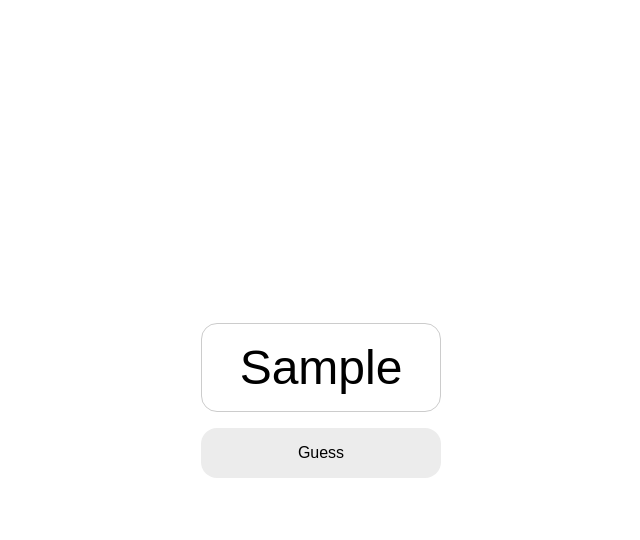
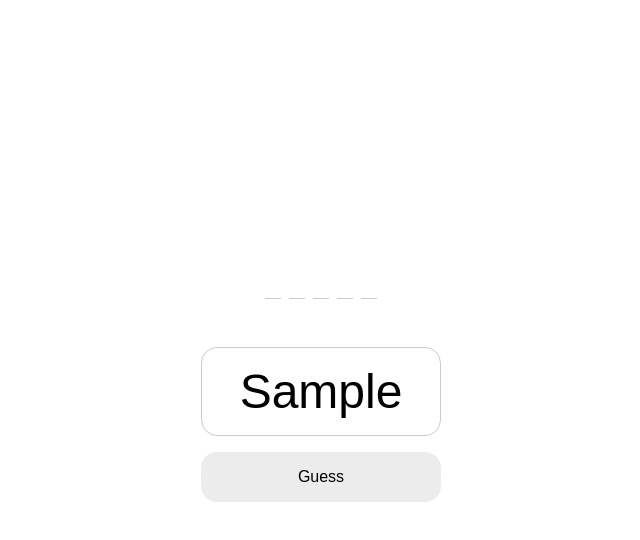
Before and after one commit to dniils/hangman, a website built with Vite: page index.html in a window 1280 px wide. Both pictures are taken after typing "Sample" into the empty fields and a click on the button "Guess". Shown: the whole page, without its empty margins (319-959 px from the left). Built offline with nearby package versions, Linux system fonts and the light colour scheme.

Commit message:
feat: render letter elements on the basis of array from word

```diff
--- a/src/assets/style/main.scss
+++ b/src/assets/style/main.scss
@@ -1,4 +1,5 @@
 @import 'variables';
+@import url('https://fonts.googleapis.com/css2?family=Fira+Code&family=Roboto:wght@400;700&display=swap');
 
 :root {
   font-family: Inter, system-ui, Avenir, Helvetica, Arial, sans-serif;
@@ -8,6 +9,7 @@
   text-rendering: optimizeLegibility;
   -webkit-font-smoothing: antialiased;
   -moz-osx-font-smoothing: grayscale;
+  -webkit-tap-highlight-color: transparent;
 }
 
 * {
@@ -20,6 +22,8 @@
   width: 100%;
   height: 100vh;
   display: flex;
+  flex-direction: column;
+  gap: 3rem;
   align-items: center;
   justify-content: center;
   font-size: 3rem;
@@ -81,3 +85,26 @@
     display: block;
   }
 }
+
+.word {
+  position: relative;
+  display: flex;
+  flex-direction: row;
+  gap: 0.5rem;
+  list-style: none;
+
+  &__letter {
+    font-size: 2rem;
+    font-family: 'Fira Code', monospace;
+    //
+    display: block;
+    width: 1rem;
+  }
+
+  &__letter-after {
+    display: block;
+    width: 100%;
+    height: 0.063rem;
+    background-color: #ccc;
+  }
+}
--- a/src/ts/api.ts
+++ b/src/ts/api.ts
@@ -1 +1 @@
-export const wordToGuess = 'somewordhere'
+export const wordToGuess = 'world'
--- a/src/ts/init.ts
+++ b/src/ts/init.ts
@@ -1,5 +1,8 @@
 import { renderForm } from './renderForm'
+import { renderWord } from './renderWord'
+import { wordToGuess } from './api'
 
 export function init(): void {
   renderForm()
+  renderWord(wordToGuess)
 }
--- a/src/ts/renderForm.ts
+++ b/src/ts/renderForm.ts
@@ -1,5 +1,15 @@
 import { el } from './elements'
 import { checkInput } from './checkInput'
+
+function showErrorMessage(): void {
+  el.errorMsgEl.textContent = 'Please, try English letter'
+  el.errorMsgEl.classList.add('error-msg_active')
+}
+
+function hideErrorMessage(): void {
+  el.errorMsgEl.textContent = ''
+  el.errorMsgEl.classList.remove('error-msg_active')
+}
 
 export function renderForm(): void {
   const body = document.querySelector('body')
@@ -31,13 +41,3 @@ export function renderForm(): void {
       : hideErrorMessage()
   })
 }
-
-function showErrorMessage(): void {
-  el.errorMsgEl.textContent = 'Please, try English letter'
-  el.errorMsgEl.classList.add('error-msg_active')
-}
-
-function hideErrorMessage(): void {
-  el.errorMsgEl.textContent = ''
-  el.errorMsgEl.classList.remove('error-msg_active')
-}
--- /dev/null
+++ b/src/ts/renderWord.ts
@@ -0,0 +1,23 @@
+import { el } from './elements'
+
+export function renderWord(word: string) {
+  const wordArr = word.split('')
+
+  const wordContainerEl = document.createElement('ul')
+  wordContainerEl.classList.add('word')
+
+  wordArr.forEach((letter) => {
+    const letterElWrapper = document.createElement('li')
+    const letterElAfterEl = document.createElement('span')
+    const letterEl = document.createElement('span')
+    letterElWrapper.classList.add('word__letter-wrapper')
+    letterElAfterEl.classList.add('word__letter-after')
+    letterEl.classList.add('word__letter')
+    // letterEl.textContent = letter
+
+    letterElWrapper.append(letterEl, letterElAfterEl)
+    wordContainerEl.appendChild(letterElWrapper)
+  })
+
+  el.containerEl.prepend(wordContainerEl)
+}
```
